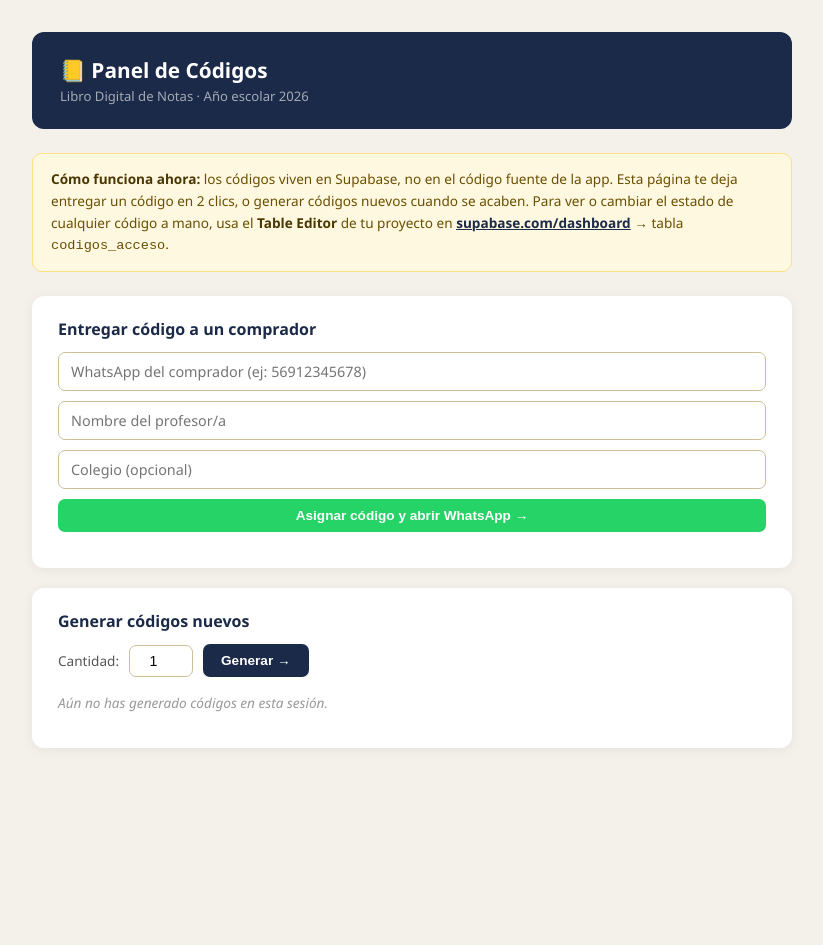
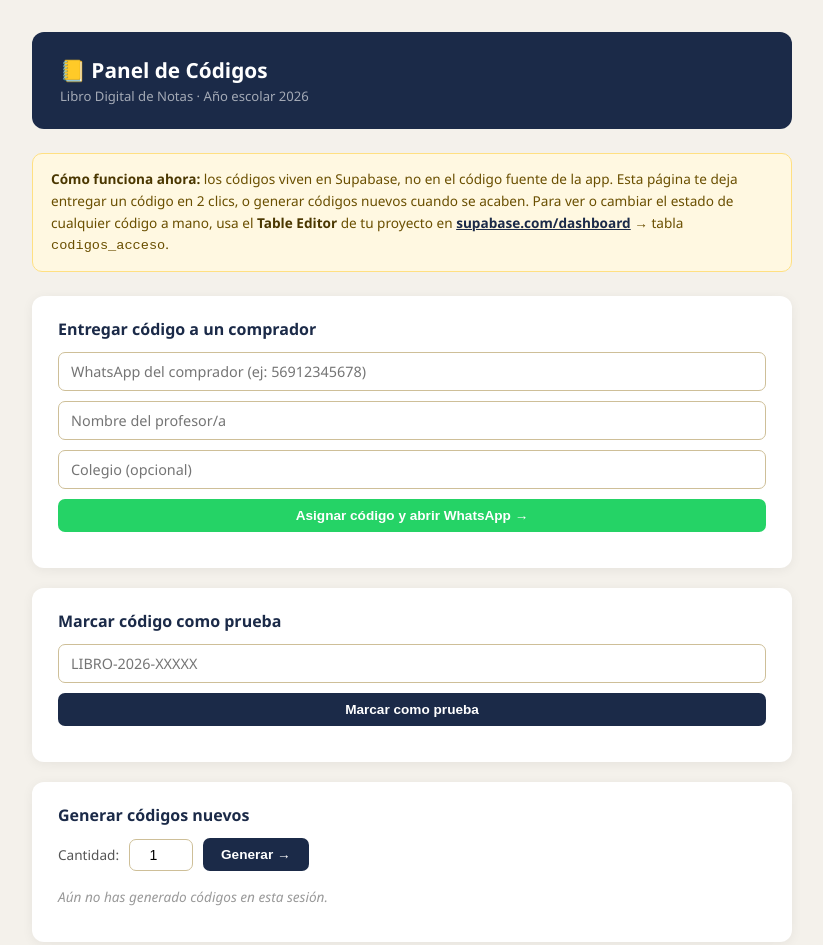
Before and after one commit to SYNTROPY2026/libro-notas-profesor, a plain HTML site: page codigos-acceso.html in a window 1280 px wide. Shown: the whole page, without its empty margins (228-1051 px from the left). Before the commit the page ends 828 px from the top, so only its background shows below. Drawn offline with nearby package versions, Linux system fonts and the light colour scheme.

Commit message:
Agrega boton para marcar codigo como prueba directo desde el panel

```diff
--- a/codigos-acceso.html
+++ b/codigos-acceso.html
@@ -113,6 +113,15 @@
   </div>
 
   <div class="card">
+    <h2>Marcar código como prueba</h2>
+    <div class="deliver-row">
+      <input id="p-codigo" type="text" placeholder="LIBRO-2026-XXXXX" style="text-transform:uppercase">
+      <button class="btn btn-gen" onclick="marcarPrueba()">Marcar como prueba</button>
+    </div>
+    <div class="deliver-msg" id="prueba-msg"></div>
+  </div>
+
+  <div class="card">
     <h2>Generar códigos nuevos</h2>
     <div class="gen-row">
       <label for="qty">Cantidad:</label>
@@ -190,6 +199,37 @@ async function entregarCodigo() {
   }
 }
 
+async function marcarPrueba() {
+  const input = document.getElementById('p-codigo');
+  const msg   = document.getElementById('prueba-msg');
+  const codigo = input.value.trim().toUpperCase();
+  msg.textContent = ''; msg.className = 'deliver-msg';
+
+  if (!codigo) {
+    msg.textContent = 'Ingresa un código.';
+    msg.className = 'deliver-msg error';
+    return;
+  }
+
+  try {
+    const { data, error } = await sb.rpc('marcar_prueba', { p_codigo: codigo });
+    if (error) throw error;
+    if (!data?.ok) {
+      msg.textContent = data?.error === 'no_encontrado'
+        ? 'No existe ese código.'
+        : 'No se pudo marcar (está revocado).';
+      msg.className = 'deliver-msg error';
+      return;
+    }
+    msg.textContent = `✓ ${codigo} marcado como prueba.`;
+    msg.className = 'deliver-msg ok';
+    input.value = '';
+  } catch {
+    msg.textContent = 'Error de conexión con Supabase. Revisa tu internet e intenta de nuevo.';
+    msg.className = 'deliver-msg error';
+  }
+}
+
 const CHARS = 'ABCDEFGHJKMNPQRSTUVWXYZ23456789'; // sin 0/O/1/I para evitar confusiones al transcribir
 let generados = [];
 
```
